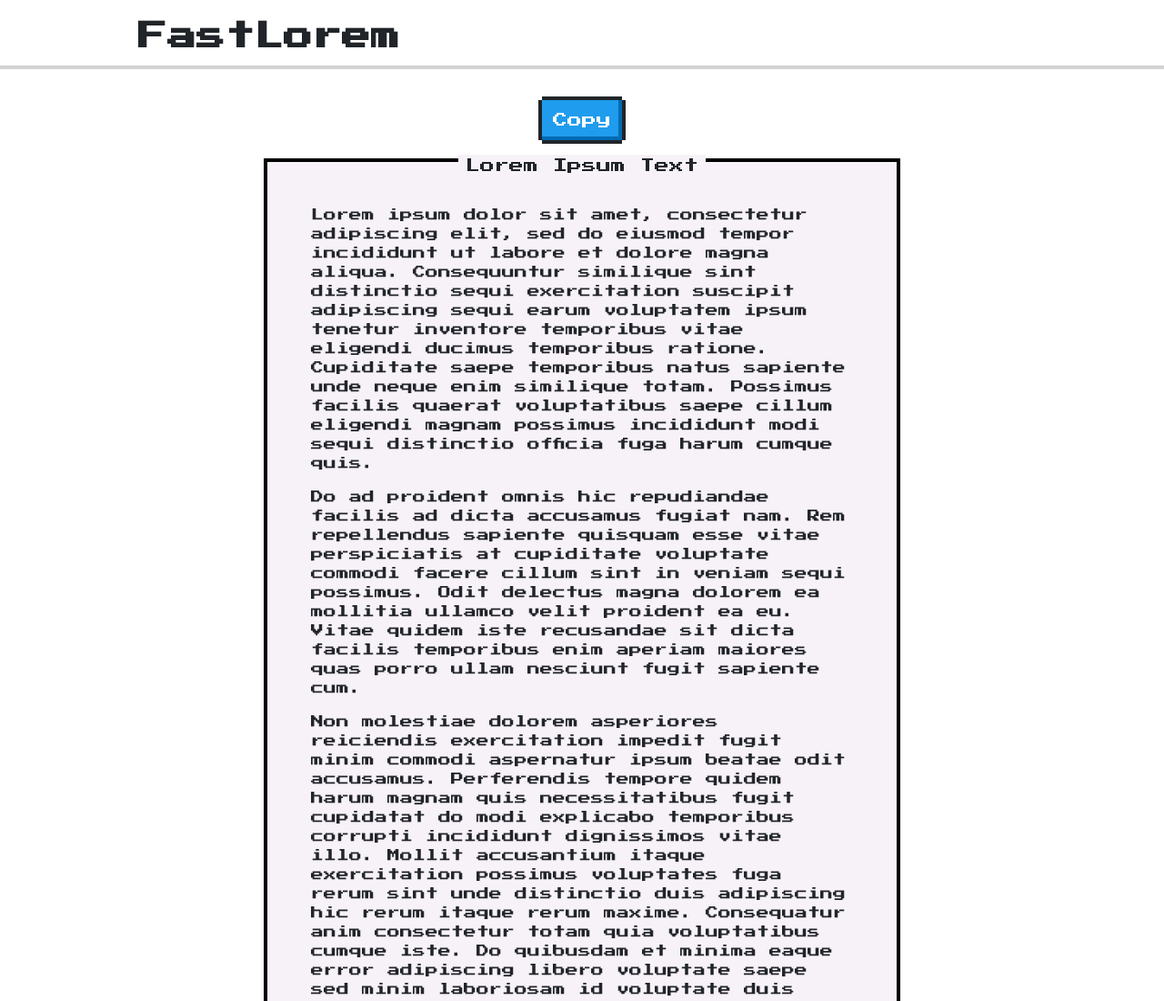
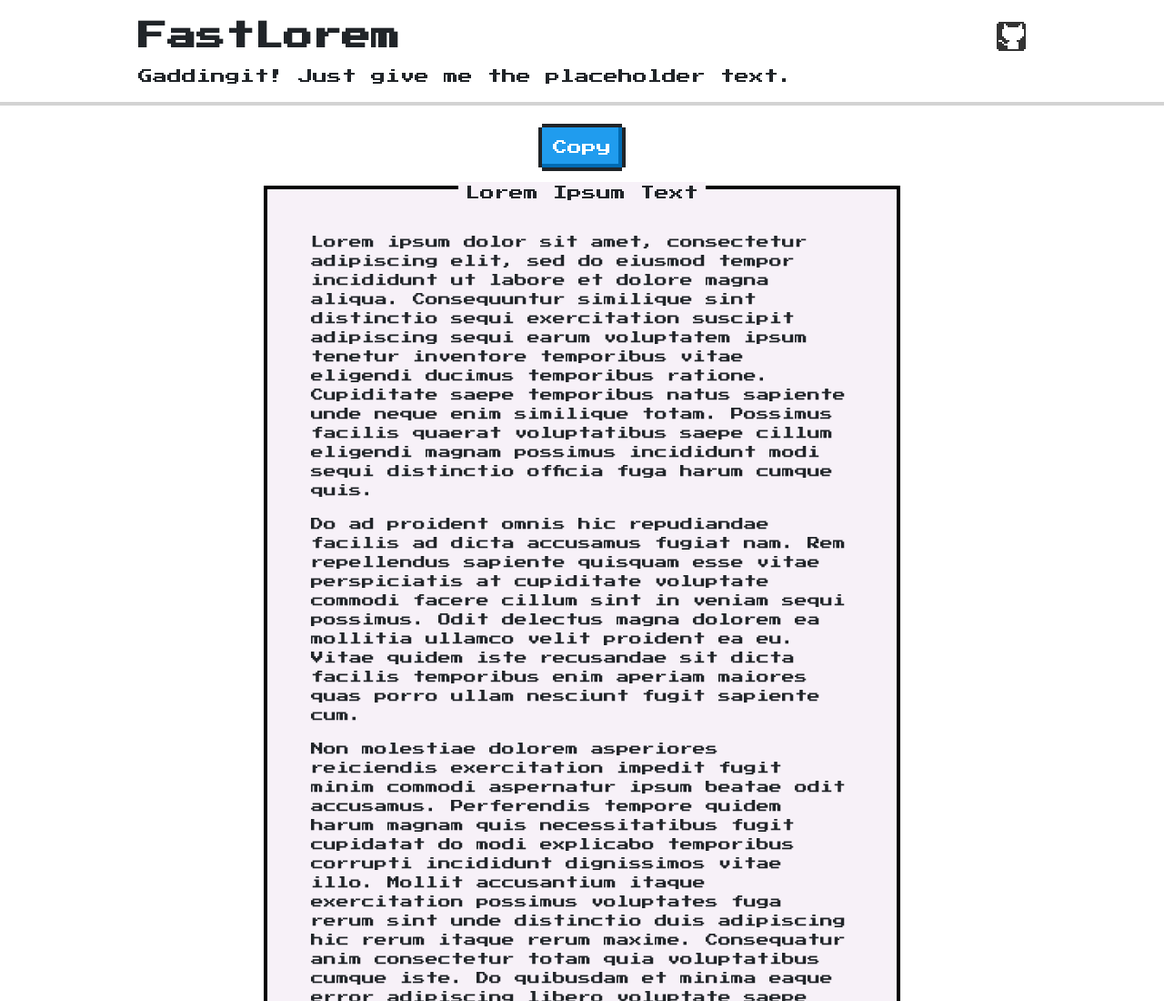
Before and after one commit to istisiki/fastlorem, a plain HTML site: page index.html in a window 1280 px wide. Shown: the top 1100 px of the page at 91% size. Drawn offline with nearby package versions, Linux system fonts and the light colour scheme.

Commit message:
attribution

```diff
--- a/index.html
+++ b/index.html
@@ -39,9 +39,17 @@
         transition: all 0.2s ease;
       }
 
+      header > .container .left {
+        margin-right: auto;
+      }
+
+      header > .container .right {
+        margin-left: auto;
+      }
+
       .container {
         margin: 0 auto;
-        margin-top: 90px;
+        margin-top: 120px;
       }
 
       .header h1 {
@@ -141,7 +149,17 @@
   <body>
     <header>
       <div class="container">
-        <h1>FastLorem</h1>
+        <div class="left">
+          <h1>FastLorem</h1>
+          <p>Gaddingit! Just give me the placeholder text.</p>
+        </div>
+        <div class="right">
+          <p>
+            <a href="https://github.com/istisiki/fastlorem" target="_blank"
+              ><i class="nes-icon github"></i
+            ></a>
+          </p>
+        </div>
       </div>
     </header>
     <div class="container">
```
